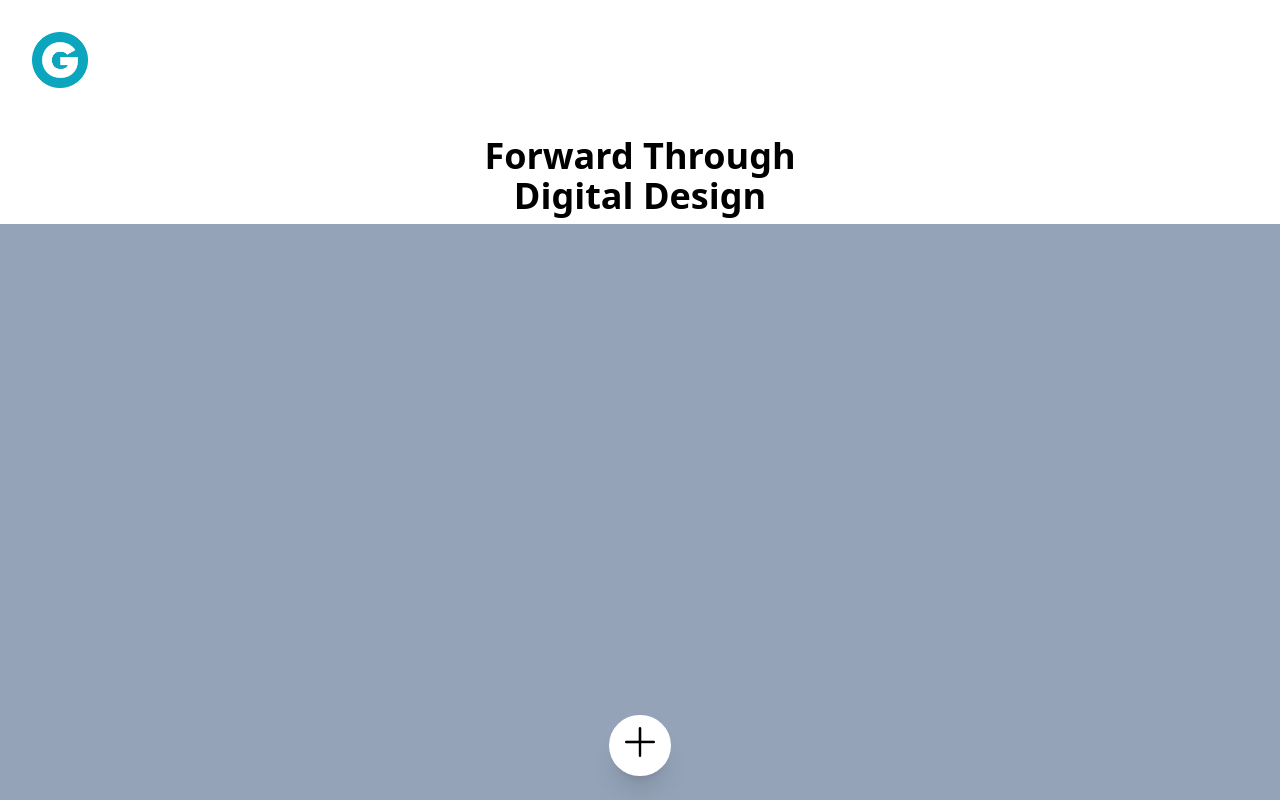
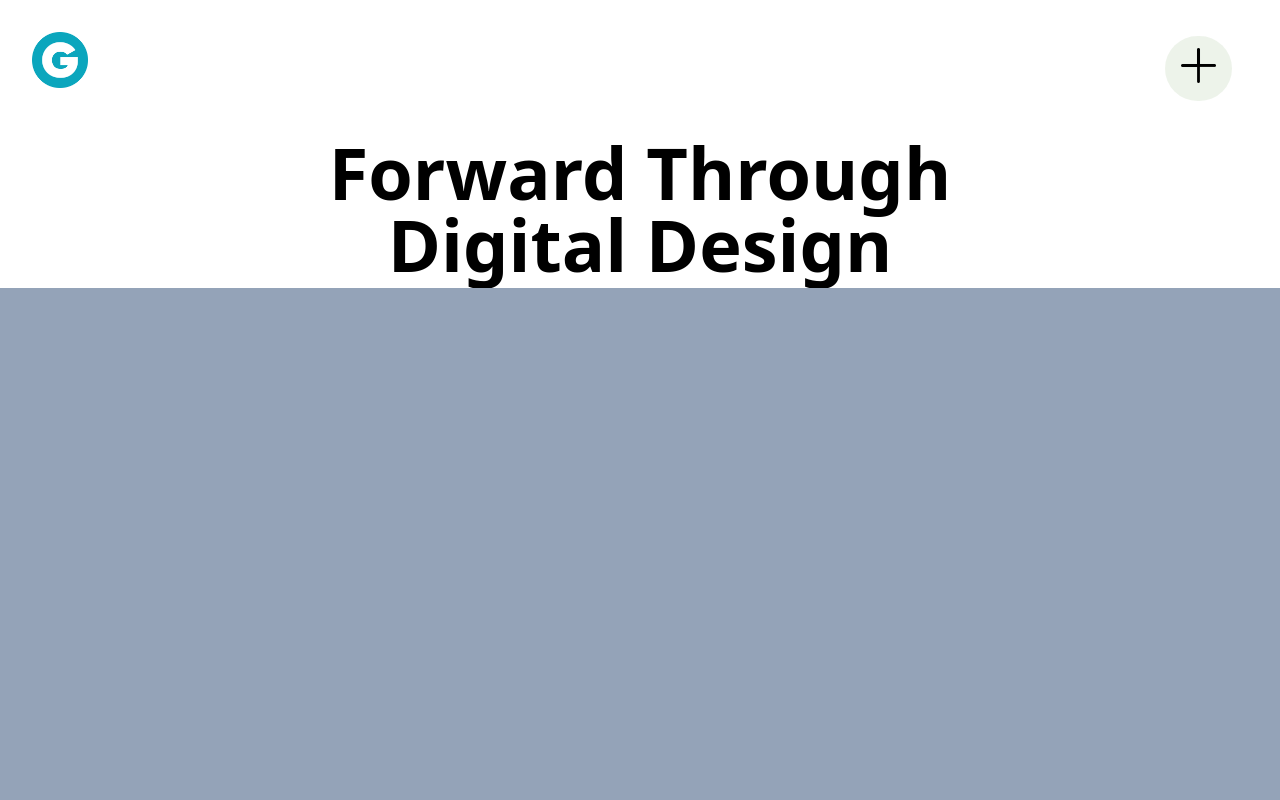
Before and after one commit to alimujahid1118/gusta, a React (Vite) app: page / in a window 1280 px wide. Shown: the top 800 px of the page. Built offline with nearby package versions, Linux system fonts and the light colour scheme.

Commit message:
HomePage completed for mobile

```diff
--- a/src/Pages/HomePage.jsx
+++ b/src/Pages/HomePage.jsx
@@ -6,16 +6,16 @@ export default function HomePage() {
     const [ menuBox, setMenuBox ] = useState(false);
 
     return (
-        <div className="flex flex-col items-center">
+        <div className="flex flex-col">
             <div className="flex fixed z-40 top-8 left-8">
                 <img className="w-14" src="gusta-logo.avif" alt="Website logo" />
             </div>
             <div className="flex flex-col py-32 items-center">
-                <h1 className="font-bold px-4 py-2 text-center text-4xl max-w-[400px]">Forward Through Digital Design</h1>
+                <h1 className="font-bold px-4 py-2 text-center text-4xl md:text-7xl md:max-w-[700px] max-w-[400px]">Forward Through Digital Design</h1>
                 <div className="bg-slate-400 w-full h-[624px]">
                     {/* Insert Image here */}
                 </div>
-                <div className="flex flex-col py-20 px-10 text-4xl font-normal gap-8">
+                <div className="flex flex-col py-20 px-10 md:text-center md:px-64 text-4xl md:text-5xl font-normal gap-8 md:gap-14">
                     <p>We are Gusta, a design studio rooted in craft, curosity, and care.</p>
                     <p>We design Products, brands, and websites that people love, helping businesses thrive.</p>
                 </div>
@@ -83,12 +83,13 @@ export default function HomePage() {
                 </div>
             </div>
             <Link className="flex relative pb-14 py-4 justify-center">
-                <img className="absolute -top-8 left-16 w-20 mb-20" src="https://framerusercontent.com/images/unH8JgbHJKTgSOwAqjiuOl5T4.png?width=300&height=351" alt="" />
-                <p className="bg-[#080a0c] text-3xl font-semibold rounded-[35px] text-white pt-20 pb-6 px-8">
+                <img className="absolute -top-8 left-16 md:left-[500px] w-20 mb-20" src="https://framerusercontent.com/images/unH8JgbHJKTgSOwAqjiuOl5T4.png?width=300&height=351" alt="" />
+                <p className="bg-[#080a0c] text-3xl font-semibold rounded-[35px] text-white pt-20 pb-6 px-8 md:px-14">
                     View all projects
                 </p>
             </Link>
-            <div className="flex flex-col bg-[#ddf3f3] max-w-[350px] px-8 mx-4 rounded-3xl pt-12 items-center text-center justify-center">
+            <div className="flex flex-col w-full md:pl-64 items-center text-center justify-center md:items-start md:justify-start">
+                <div className="flex flex-col bg-[#ddf3f3] max-w-[350px] md:max-w-[450px] px-8 mx-4 rounded-3xl md:rounded-[80px] pt-12">
                     <h1 className="text-[#0ba5bd] text-7xl">”</h1>
                     <p className="text-xl text-zinc-600">
                         It's not just the end result that Gusta offers, it's how they are embedded in the project to maximize the value offered in the shortest possible time.
@@ -101,29 +102,30 @@ export default function HomePage() {
                         </div>
                     </div>
                 </div>
-            <div className="bg-[#fff1d6] flex flex-col max-w-[350px] rounded-3xl gap-12 mt-8 py-8">
-                <h1 className="px-8 text-4xl font-bold text-center text-zinc-700">
+            </div>
+            <div className="bg-[#fff1d6] flex flex-col max-w-[350px] md:max-w-[550px] mx-20 rounded-3xl gap-12 mt-8 md:ml-[450px] py-8">
+                <h1 className="px-8 md:px-36 text-4xl font-bold text-center text-zinc-700">
                     How can we help you?
                 </h1>
                 <div className="flex flex-col gap-4">
-                    <h2 className="pl-8">Choose what fit your needs</h2>
-                    <div className="flex flex-col px-2 gap-2">
-                        <button className="bg-white p-2 max-w-80 rounded-xl text-left font-semibold">
+                    <h2 className="pl-8 md:text-xl">Choose what fit your needs</h2>
+                    <div className="flex flex-col px-2 md:px-6 gap-2 md:text-xl">
+                        <button className="bg-white p-2 md:p-4 max-w-80 md:max-w-[400px] rounded-xl text-left font-semibold">
                             Our product needs to be more intuitive
                         </button>
-                        <button className="bg-white p-2 max-w-56 rounded-xl text-left font-semibold">
+                        <button className="bg-white p-2 md:p-4 max-w-56 md:max-w-[300px] rounded-xl text-left font-semibold">
                             We need a consistent look and feel across our products
                         </button>
-                        <button className="bg-white p-2 max-w-80 rounded-xl text-left font-semibold">
+                        <button className="bg-white p-2 md:p-4 max-w-80 md:max-w-[400px] rounded-xl text-left font-semibold">
                             Our product needs a new UX/UI design
                         </button>
-                        <button className="bg-white p-2 max-w-80 rounded-xl text-left font-semibold">
+                        <button className="bg-white p-2 md:p-4 max-w-80 md:max-w-[400px] rounded-xl text-left font-semibold">
                             Our brand needs to reflect who we are
                         </button>
-                        <button className="bg-white p-2 max-w-56 rounded-xl text-left font-semibold">
+                        <button className="bg-white p-2 md:p-4 max-w-56 md:max-w-[370px] rounded-xl text-left font-semibold">
                             We need compelling visuals to bring our brand to life
                         </button>
-                        <button className="bg-white p-2 max-w-48 rounded-xl text-left font-semibold">
+                        <button className="bg-white p-2 md:p-4 max-w-48 md:max-w-64 rounded-xl text-left font-semibold">
                             We need a new website
                         </button>
                     </div>
@@ -134,11 +136,11 @@ export default function HomePage() {
                     {/* Insert Image here */}
                 </div>
                 <div className="flex flex-col items-center justify-center text-center">
-                    <div className="flex flex-col items-center py-10 gap-6 max-w-[350px]">
-                        <h2 className="text-3xl font-normal px-6 text-center">
+                    <div className="flex flex-col items-center py-10 gap-6 max-w-[350px] md:max-w-[750px]">
+                        <h2 className="text-3xl md:text-4xl font-normal px-6 text-center">
                             We're the creative link between people, business, and technology.
                         </h2>
-                        <button className="bg-black text-white rounded-3xl px-5 py-3 font-semibold">
+                        <button className="bg-black text-white rounded-3xl md:rounded-[40px] md:text-xl px-5 md:px-10 py-3 md:py-4 font-semibold md:font-bold">
                             Our expertise
                         </button>
                     </div>
@@ -159,7 +161,7 @@ export default function HomePage() {
                     <img className="w-44 rounded-2xl" src="get-to-know-us-2.avif" alt="" />
                     <img className="absolute w-28 -bottom-8 right-32" src="https://framerusercontent.com/images/X1NF4nBj3ynPnt5C5wXPCQ1AU.png?width=270&height=209" alt="" />
                 </div>
-                <div className="bg-[#fcc113] relative flex flex-col py-10 pl-6 pr-10 gap-8">
+                <div className="bg-[#fcc113] relative flex flex-col w-full py-10 pl-6 pr-10 gap-8">
                     <h2 className="text-3xl pr-44 font-semibold">Stay connected with updates, insights, and inspiration.</h2>
                     <div className="bg-slate-400 w-[250px] h-[450px] rounded-xl">
                         {/* Insert video here */}
@@ -257,28 +259,43 @@ export default function HomePage() {
                 </div>
             </div>
             {/* Menu */}
-            <div onClick={() => setMenuBox((prev) => !prev)} className="fixed z-50 bottom-6">
-                <div className={menuBox? `bg-[#d6dcd3bf] z-50 px-4 py-3 rounded-full transition-all duration-500 delay-300` : `bg-white z-50 shadow-xl px-4 py-3 rounded-full`}>
-                    <i className="fi fi-rr-plus text-3xl z-50"></i>
+            <div
+                onClick={() => setMenuBox(prev => !prev)}
+                className="fixed z-50 left-1/2 -translate-x-1/2 md:left-auto md:translate-x-0 bottom-6 md:top-9 md:right-12"
+                >
+                <div
+                    className={`z-50 px-4 py-3 rounded-full transition-all duration-500 ${
+                    menuBox
+                        ? "bg-[#d6dcd3bf] md:bg-zinc-700 md:text-white"
+                        : "bg-white md:bg-[#e7efe3bf] shadow-xl md:shadow-none"
+                    }`}
+                >
+                    <span
+                    className={`inline-block transition-transform duration-300 ${
+                        menuBox ? "-rotate-45" : "rotate-0"
+                    }`}
+                    >
+                    <i className="fi fi-rr-plus text-3xl md:text-[35px]"></i>
+                    </span>
                 </div>
             </div>
             {/* Menu box */}
             {
                 menuBox && (
-                    <div className="flex flex-col bg-white rounded-3xl z-40 fixed bottom-2">
-                        <div className="flex flex-col gap-3 px-24 pt-10 text-4xl">
+                    <div className="flex flex-col bg-white md:bg-black rounded-3xl md:rounded-[40px] z-40 fixed left-1/2 -translate-x-1/2 md:left-auto md:translate-x-0 shadow-xl bottom-2 md:right-11 md:top-8">
+                        <div className="flex flex-col md:text-white md:items-start md:pl-10 md:pr-40 gap-3 px-24 pt-10 text-4xl md:text-5xl">
                             <button>Home</button>
                             <button>Work</button>
                             <button>Services</button>
                             <button>About</button>
                             <button>Contact</button>
                         </div>
-                        <div className="flex flex-col gap-2 text-[#5e605cbf] py-8 items-center text-md">
+                        <div className="flex flex-col gap-2 text-[#5e605cbf] md:text-[#868984bf] py-8 items-center md:items-start md:px-10 text-md">
                             <button>Playground</button>
                             <button>Shop</button>
                             <button>Newsletter</button>
                         </div>
-                        <div className="flex flex-row gap-4 text-[#5e605cbf] text-2xl justify-center pb-24">
+                        <div className="flex flex-row gap-4 text-[#5e605cbf] md:text-[#868984bf] text-2xl md:text-3xl justify-center md:justify-end md:px-12 pb-24">
                             <i className="fi fi-brands-instagram"></i>
                             <i className="fi fi-brands-behance"></i>
                             <i className="fi fi-brands-linkedin"></i>
```
Lines whose indentation alone changed are shown as unchanged.
